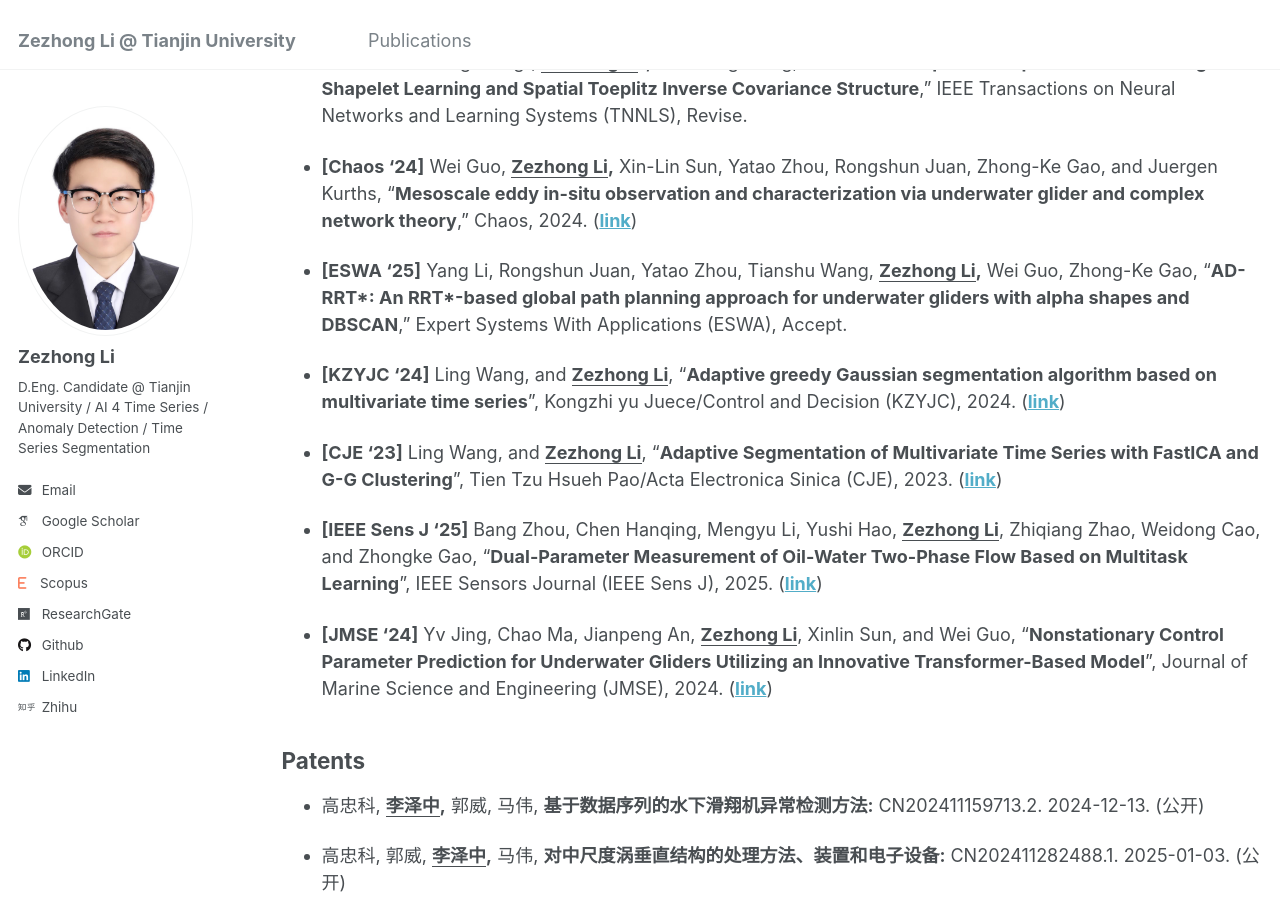
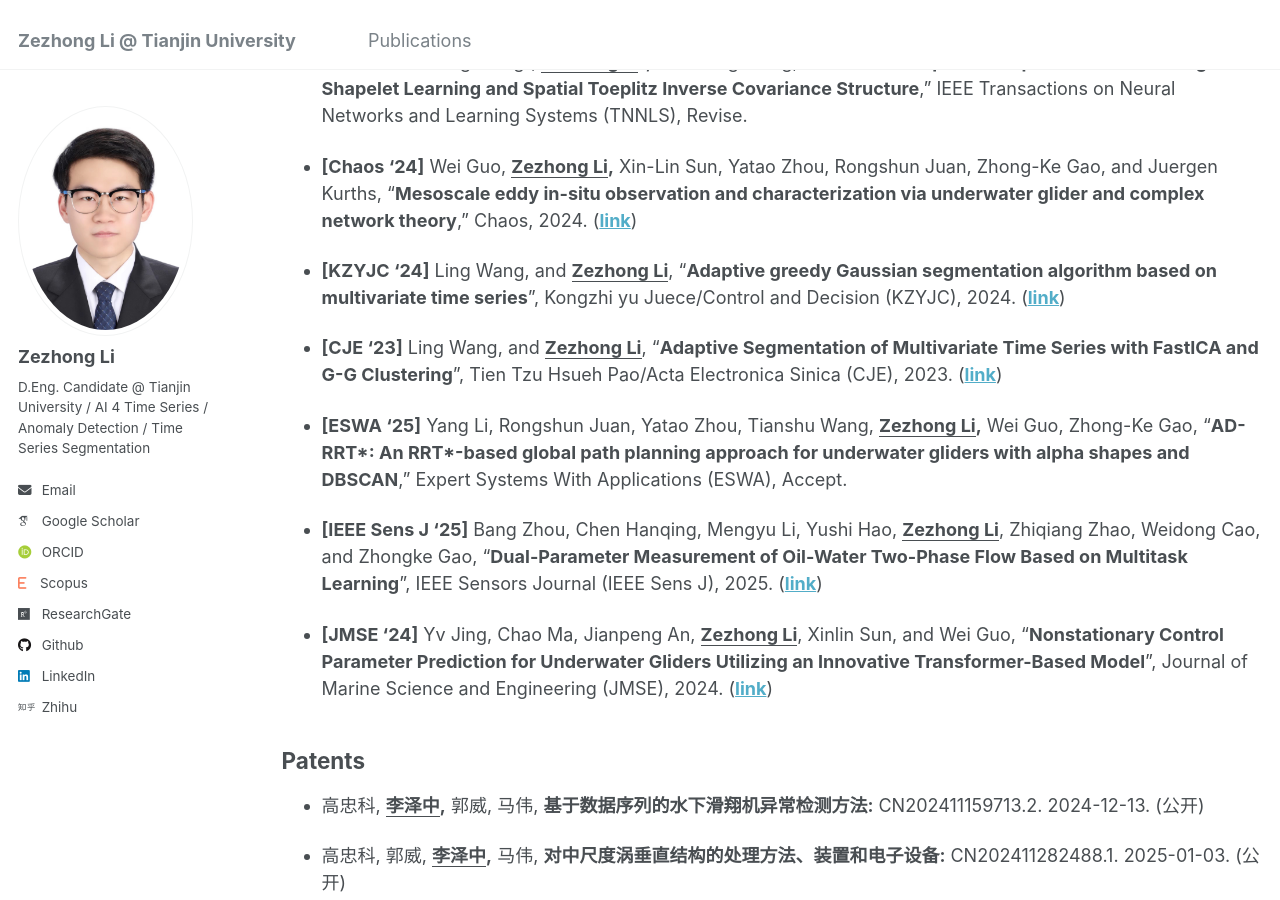
Before and after one commit to lzz19980125/lzz19980125.github.io, a Jekyll site: the page built from _pages/publications.md, in a window 1280 px wide and 900 px high, scrolled down 462 px. Built offline with Jekyll 4.4.1, drawn with Linux system fonts in a browser that asks for light colours; some web fonts are replaced.

Commit message:
Update publications.md

```diff
--- a/_pages/publications.md
+++ b/_pages/publications.md
@@ -17,11 +17,11 @@ author_profile: true
 
 - **[Chaos '24]** Wei Guo, **<u>Zezhong Li</u>,** Xin-Lin Sun, Yatao Zhou, Rongshun Juan, Zhong-Ke Gao, and Juergen Kurths, “**Mesoscale eddy in-situ observation and characterization via underwater glider and complex network theory**,” Chaos, 2024. ([**link**](https://pubs.aip.org/aip/cha/article-abstract/34/11/113104/3318599/Mesoscale-eddy-in-situ-observation-and?redirectedFrom=fulltext))
 
-- **[ESWA '25]** Yang Li, Rongshun Juan, Yatao Zhou, Tianshu Wang, **<u>Zezhong Li</u>,** Wei Guo, Zhong-Ke Gao, “**AD-RRT\*: An RRT\*-based global path planning approach for underwater gliders with alpha shapes and DBSCAN**,” Expert Systems With Applications (ESWA), Accept.
-
 - **[KZYJC '24]** Ling Wang, and **<u>Zezhong Li</u>**, "**Adaptive greedy Gaussian segmentation algorithm based on multivariate time series**", Kongzhi yu Juece/Control and Decision (KZYJC), 2024. ([**link**](http://kzyjc.alljournals.cn/kzyjc/article/abstract/20240224?st=search))
 
 - **[CJE '23]** Ling Wang, and **<u>Zezhong Li</u>**, "**Adaptive Segmentation of Multivariate Time Series with FastICA and G-G Clustering**", Tien Tzu Hsueh Pao/Acta Electronica Sinica (CJE), 2023. ([**link**](https://www.ejournal.org.cn/CN/10.12263/DZXB.20220649))
+
+- **[ESWA '25]** Yang Li, Rongshun Juan, Yatao Zhou, Tianshu Wang, **<u>Zezhong Li</u>,** Wei Guo, Zhong-Ke Gao, “**AD-RRT\*: An RRT\*-based global path planning approach for underwater gliders with alpha shapes and DBSCAN**,” Expert Systems With Applications (ESWA), Accept.
 
 - **[IEEE Sens J '25]** Bang Zhou, Chen Hanqing, Mengyu Li, Yushi Hao, **<u>Zezhong Li</u>**, Zhiqiang Zhao, Weidong Cao, and Zhongke Gao, "**Dual-Parameter Measurement of Oil-Water Two-Phase Flow Based on Multitask Learning**", IEEE Sensors Journal (IEEE Sens J), 2025. ([**link**](https://ieeexplore.ieee.org/document/10996500))
 
```
